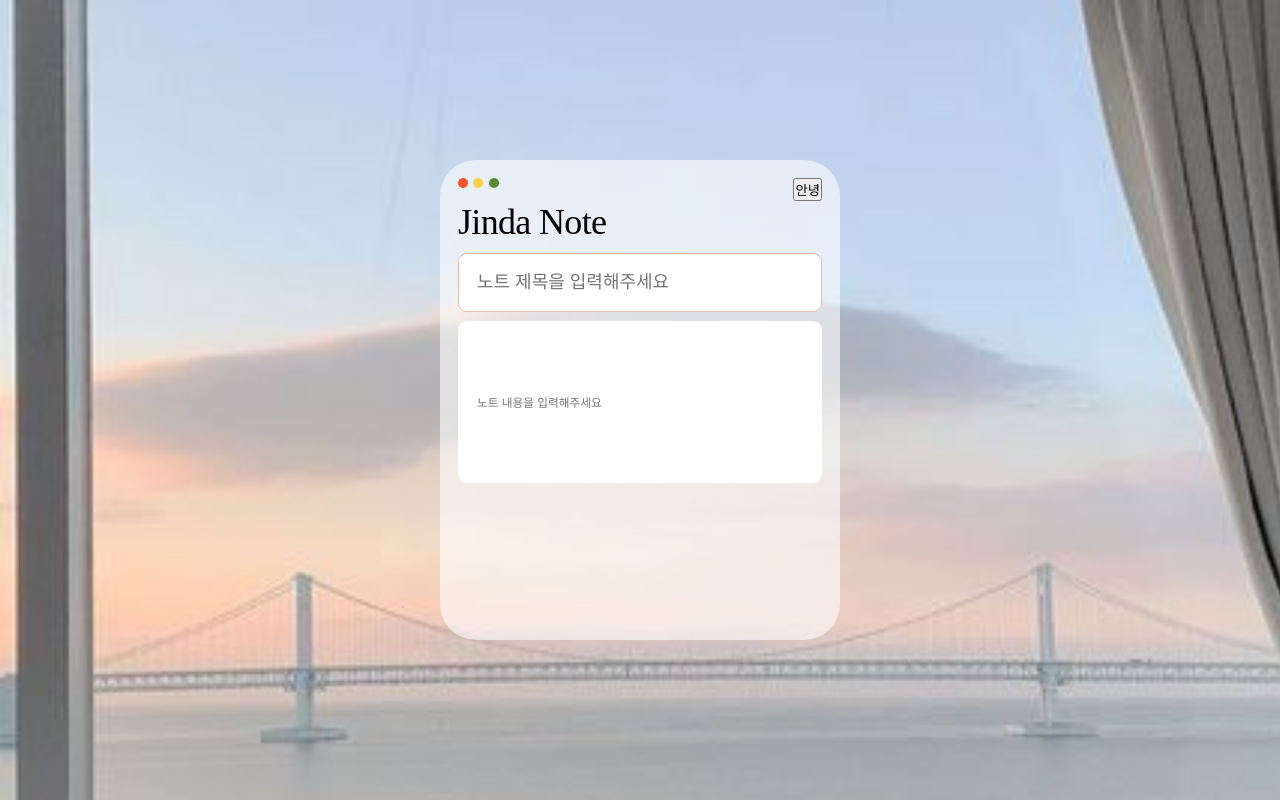
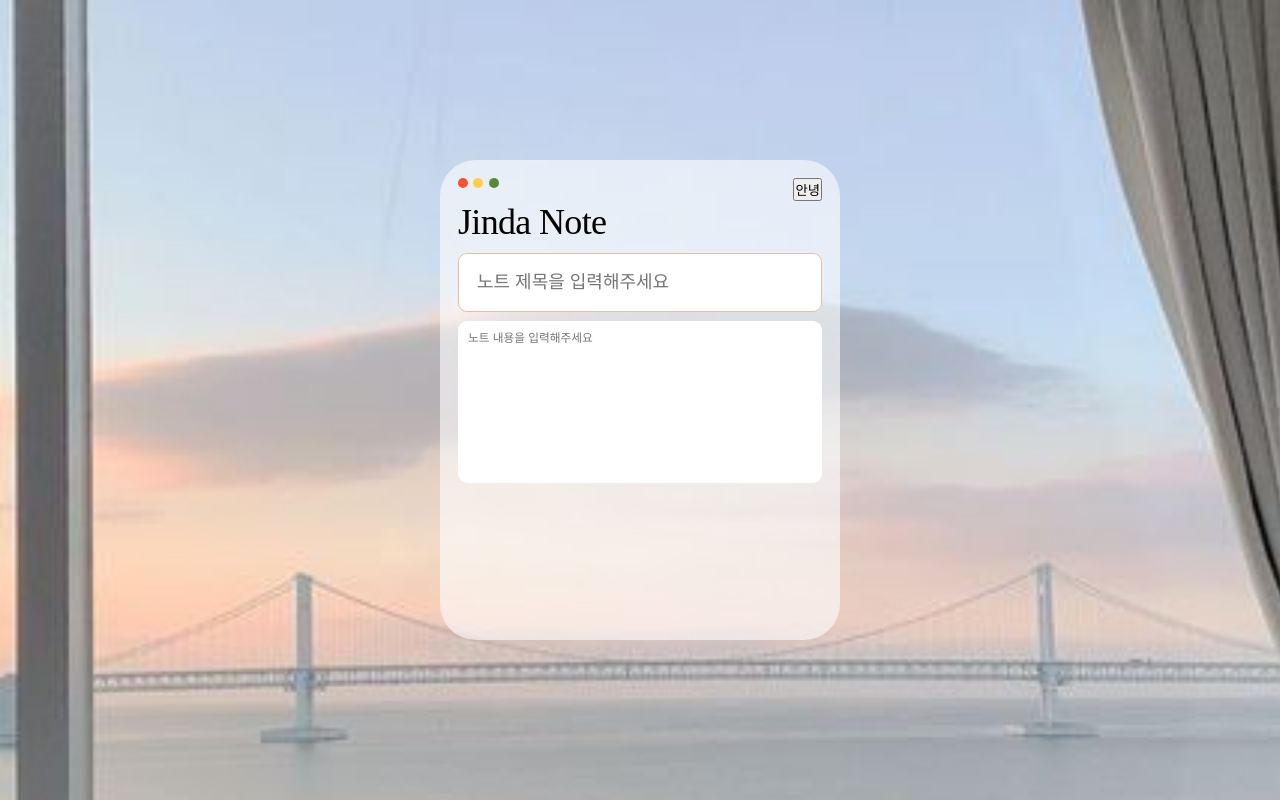
Before and after one commit to namdaeun/Client, a React (Vite) app in the folder note-app/: page /add in a window 1280 px wide. Built offline with nearby package versions, Linux system fonts and the light colour scheme; a web font is replaced by a local one.

Commit message:
:lipstick: style: 본문인풋  스타일 수정

```diff
--- a/note-app/src/pages/AddPage/AddPage.style.ts
+++ b/note-app/src/pages/AddPage/AddPage.style.ts
@@ -18,3 +18,18 @@ export const titleInputWrapper = css`
     outline: none;
   }
 `;
+
+export const detailInputWrapper = css`
+  width: 100%;
+  height: 100%;
+  border: none;
+  padding: 0.5rem;
+  border-radius: 0.5rem;
+  resize: none;
+  &:focus {
+    outline: none;
+  }
+  &::placeholder {
+    align-items: baseline;
+  }
+`;
--- a/note-app/src/pages/AddPage/AddPage.tsx
+++ b/note-app/src/pages/AddPage/AddPage.tsx
@@ -1,11 +1,11 @@
 import { useEffect, useRef, useState } from 'react';
 import ContentBox from '../../components/@common/ContentBox/ContentBox';
 import { Theme } from '../../styles/theme';
-import { pageWrapper, titleInputWrapper, titleWrapper } from './AddPage.style';
+import { detailInputWrapper, pageWrapper, titleInputWrapper, titleWrapper } from './AddPage.style';
 
 const AddPage = () => {
   const titleRef = useRef<HTMLInputElement>(null);
-  const contentRef = useRef<HTMLInputElement>(null);
+  const contentRef = useRef<HTMLTextAreaElement>(null);
   const [isTitleFocused, setIsTitleFocused] = useState(false);
   const [isContentFocused, setIsContentFocused] = useState(false);
 
@@ -28,8 +28,8 @@ const AddPage = () => {
         />
       </ContentBox>
       <ContentBox variant={'content'} styles={{ height: '9rem' }} isFocus={isContentFocused}>
-        <input
-          css={[Theme.fonts.detail, titleInputWrapper]}
+        <textarea
+          css={[Theme.fonts.detail, detailInputWrapper]}
           placeholder="노트 내용을 입력해주세요"
           ref={contentRef}
           onFocus={() => setIsContentFocused(true)}
```
